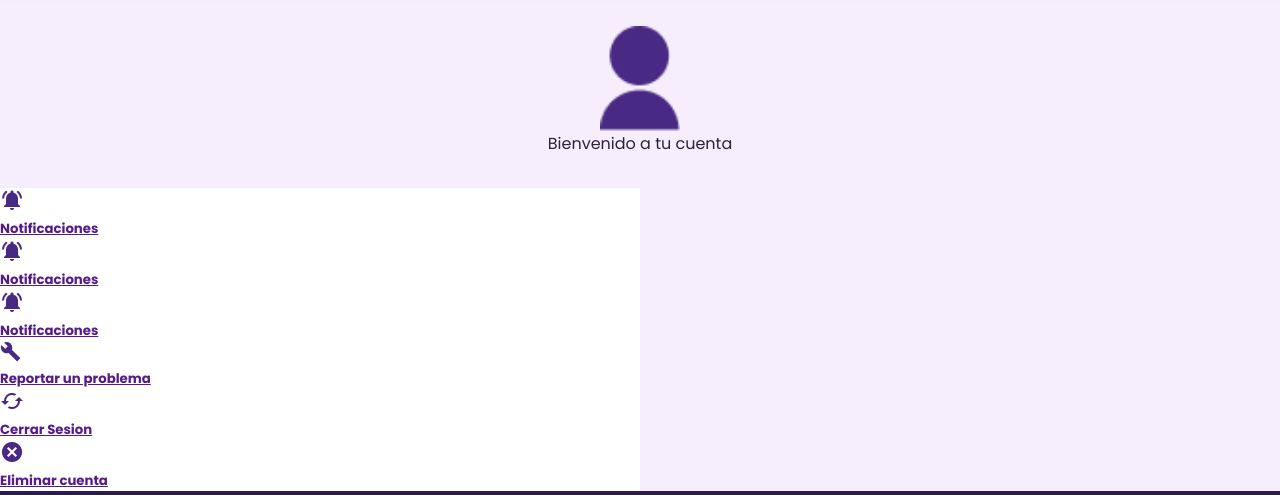
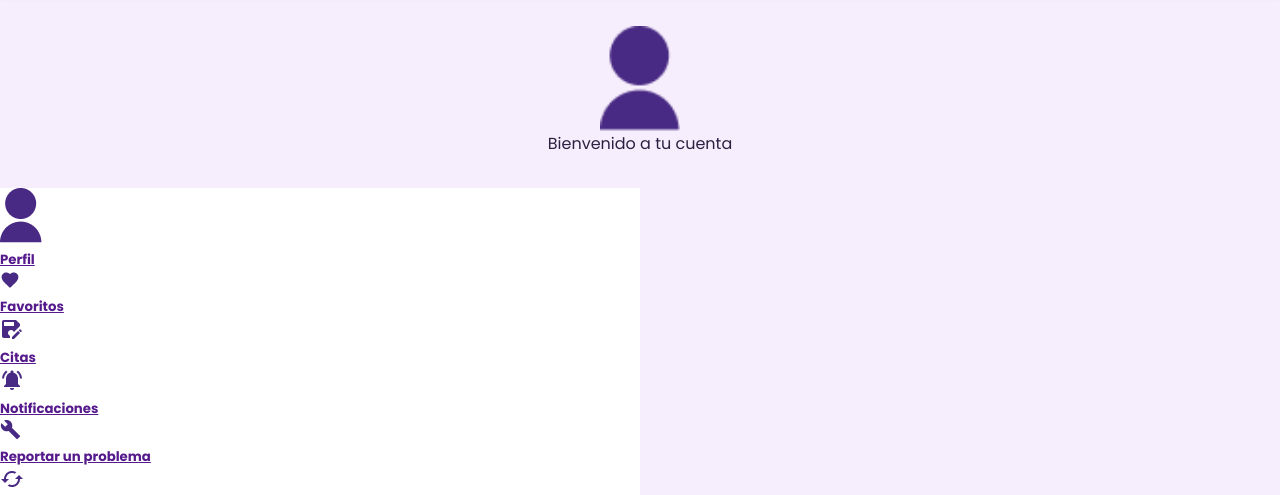
Before and after one commit to GersonAldairr/LPAmpara, a website: page miCuenta.html in a window 1280 px wide. Shown: the part 86-581 px from the top of the page. Drawn offline with Linux system fonts and the light colour scheme.

Commit message:
Mi cuenta en progreso

```diff
--- a/miCuenta.html
+++ b/miCuenta.html
@@ -44,10 +44,10 @@
                         <a href="" class="profile-link" ">
                             <div class="option">
                                 <div class="opc-img">
-                                    <img src="icons/notificacionesPerfil.png" alt="user"/>
+                                    <img src="icons/avatarPerfil.png" alt="user"/>
                                 </div>
                                 <div class="opc-txt">
-                                    <h5>Notificaciones</h5>
+                                    <h5>Perfil</h5>
                                 </div>
                             </div>
                         </a>
@@ -56,10 +56,22 @@
                         <a href="" class="profile-link" ">
                             <div class="option">
                                 <div class="opc-img">
-                                    <img src="icons/notificacionesPerfil.png" alt="user"/>
+                                    <img src="icons/favoritosPerfil.png" alt="user"/>
                                 </div>
                                 <div class="opc-txt">
-                                    <h5>Notificaciones</h5>
+                                    <h5>Favoritos</h5>
+                                </div>
+                            </div>
+                        </a>
+                    </div>
+                    <div class="card-profile">
+                        <a href="" class="profile-link" ">
+                            <div class="option">
+                                <div class="opc-img">
+                                    <img src="icons/citasPerfil.png" alt="user"/>
+                                </div>
+                                <div class="opc-txt">
+                                    <h5>Citas</h5>
                                 </div>
                             </div>
                         </a>
```
